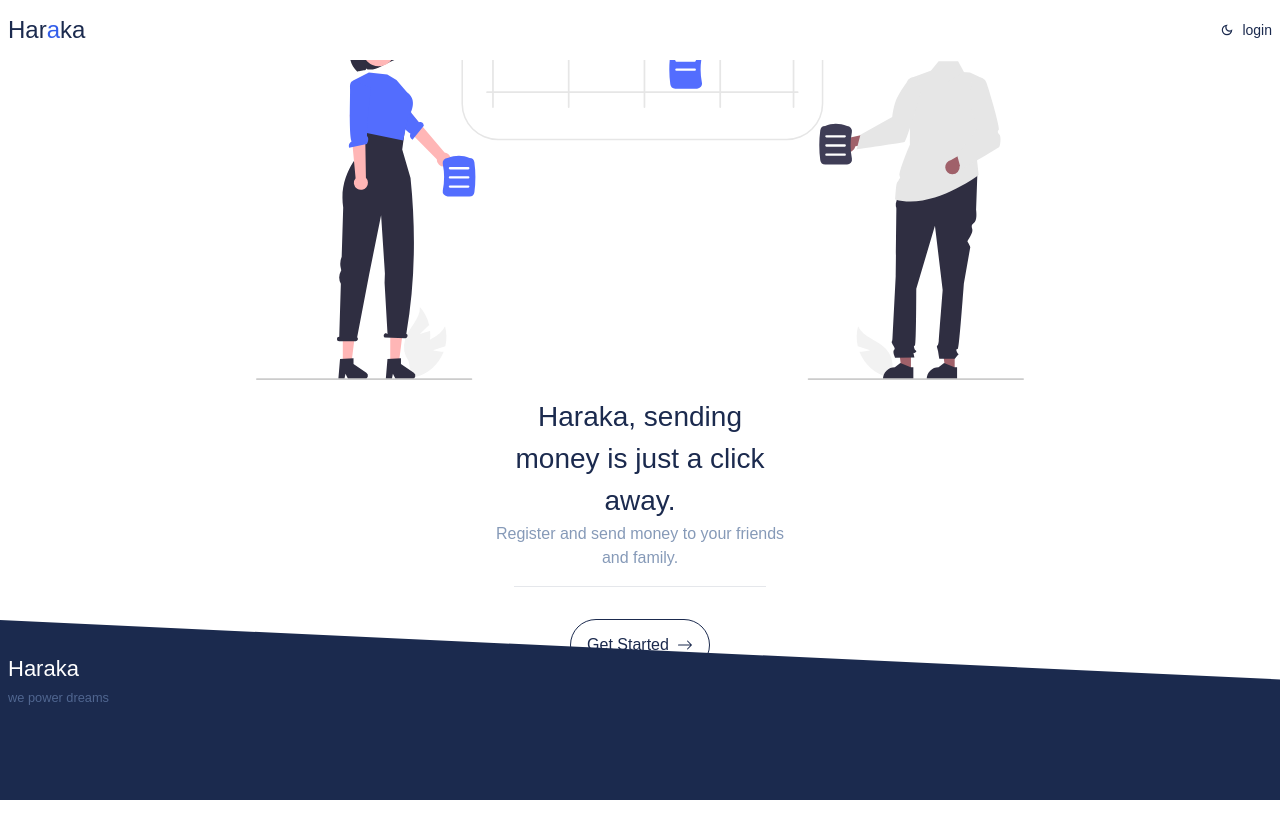
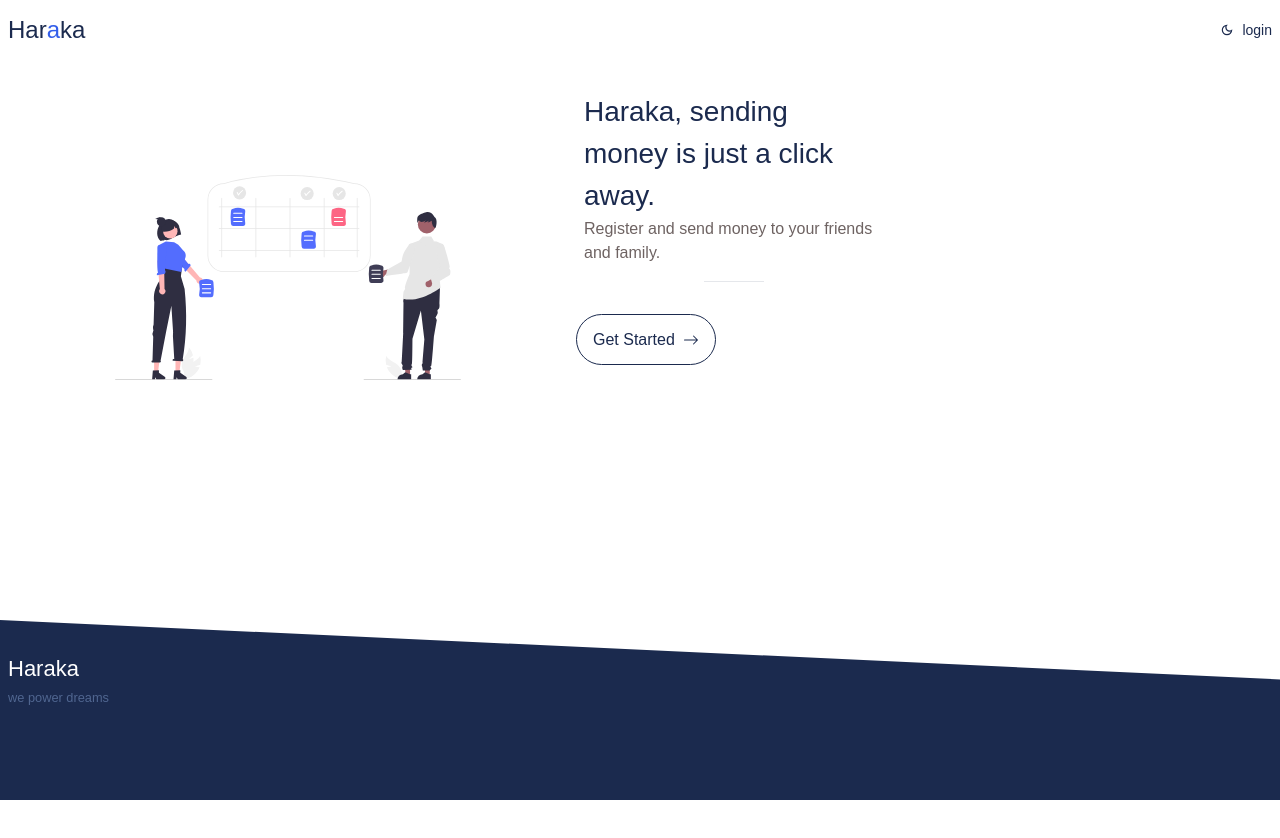
Before and after one commit to kennedybabu/haraka, a React (Create React App) app: page / in a window 1280 px wide. Shown: the top 838 px of the page. After the commit the page ends 800 px from the top, so only its background shows below. Built offline with nearby package versions, Linux system fonts and the light colour scheme; no server answers.

Commit message:
feature: style for lg screens

```diff
--- a/src/pages/Account.jsx
+++ b/src/pages/Account.jsx
@@ -37,12 +37,19 @@ const Account = (props) => {
   }
 
 
+  const accDarkMode = {
+    backgroundColor: '#74A4BC',
+    color: '#1b2A4E'
+  }
+
+
+
   return (
-    <div style={props.dark ? props.darkMode : props.lightMode} className='w-full px-2 min-h-[92vh] flex flex-col'>
+    <div style={props.dark ? accDarkMode : props.lightMode} className='w-full px-2 min-h-[92vh] flex flex-col md:min-h-[95vh]'>
       <div className='mt-[100px] md:w-[60%] md:mx-auto'>
         <h4>User Details</h4>
-        <p>Acc Email: {user?.email}</p>
-        <small>Balance: Ksh {accBalance}</small>
+        <p>Acc Email: <span className='font-bold'>{user?.email}</span></p>
+        <small>Balance: <span className='font-bold'>Ksh {accBalance}</span></small>
       </div>
       <div className='w-full flex items-center justify-between px-3 md:px-0 py-4 md:w-[60%] md:mx-auto'>
         <div style={props.dark ? props.lightMode : props.darkMode} onClick={handleTopUp} className='flex items-center  border border-[grey] px-2 rounded-[25px]'>
--- a/src/pages/Landingpage.jsx
+++ b/src/pages/Landingpage.jsx
@@ -19,15 +19,34 @@ const Landingpage = (props) => {
     navigate('/login')
   }
 
+  const landingDarkMode = {
+    backgroundColor: '#74A4BC',
+    color: '1b2A4E'
+  }
+
+
+  // const landingLightkMode = {
+  //   backgroundColor: '#fffff',
+  //   color: '1b2A4E',
+  //   borderColor: '#fffff'
+  // }
+
+  // const buttonDarkMode = {
+  //   backgroundColor: '',
+  //   color: '',
+  //   borderColor: ''
+  // }
+
 
   return (
-    <div style={props.dark ? props.darkMode : props.lightMode} className='w-full items-center flex flex-col h-full md:h-screen overflow-hidden'>
-        <div className='h-[40vh] w-full flex items-end' >
+    <div style={props.dark ? landingDarkMode : props.lightMode} className='w-full items-center flex flex-col h-full md:h-full lg:overflow-hidden lg:flex-row'>
+        <div className='h-[40vh] w-full flex items-end lg:w-[45%]' >
             <img src={Image} alt="/" className='w-[60%] mx-auto' />
         </div>
-        <div className='w-full text-center my-2 p-2'>
-            <h2 className='w-[250px] mx-auto text-[28px]'>Haraka, sending money is just a click away.</h2>
-            <p className='text-[#869ab8] font-[300] w-[300px] mx-auto'>Register and send money to your friends and family.</p>
+        <div className='lg:flex flex-col items-start'>
+          <div className='w-full text-center lg:text-left my-2 p-2'>
+              <h2 className='w-[250px] mx-auto lg:ml-0 text-[28px]'>Haraka, sending money is just a click away.</h2>
+              <p className='text-[#6E6362] font-[300] w-[300px] mx-auto'>Register and send money to your friends and family.</p>
               <hr className='w-[20%] mx-auto my-4'/>
           </div>
           {user?.email ? (
@@ -35,6 +54,7 @@ const Landingpage = (props) => {
           ) : (
             <button onClick={newUser} className='px-[1rem] flex items-center py-[.8rem] text-[#1b2A4E] rounded-[50rem] border border-[#1b2A4E] hover:bg-[#1b2A4E] hover:text-[#ffff] transition'>Get Started<BsArrowRight className='ml-2'/></button>
           )}
+        </div>
         <Footer />
     </div>
   )
```
Lines whose indentation alone changed are shown as unchanged.
